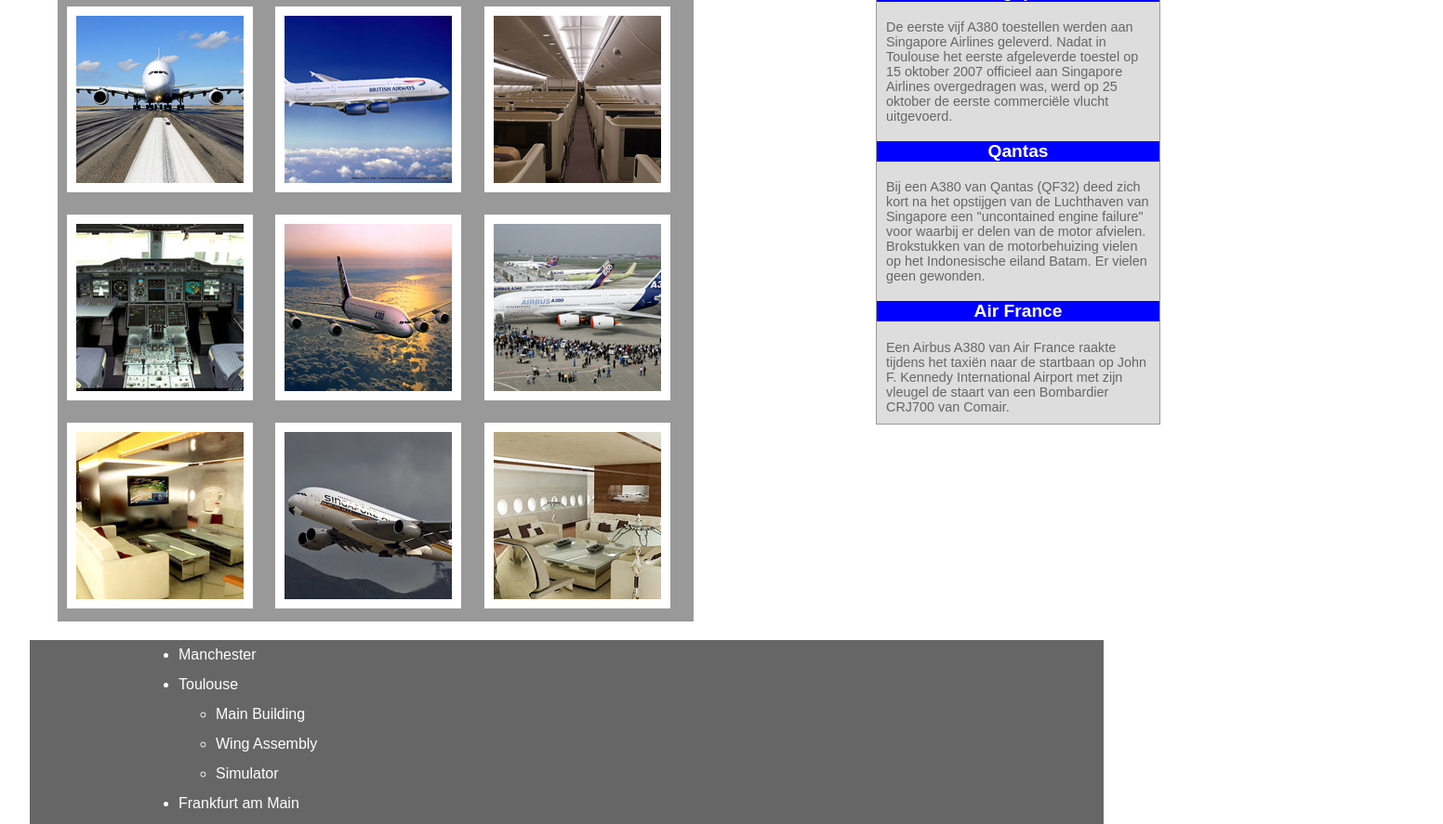
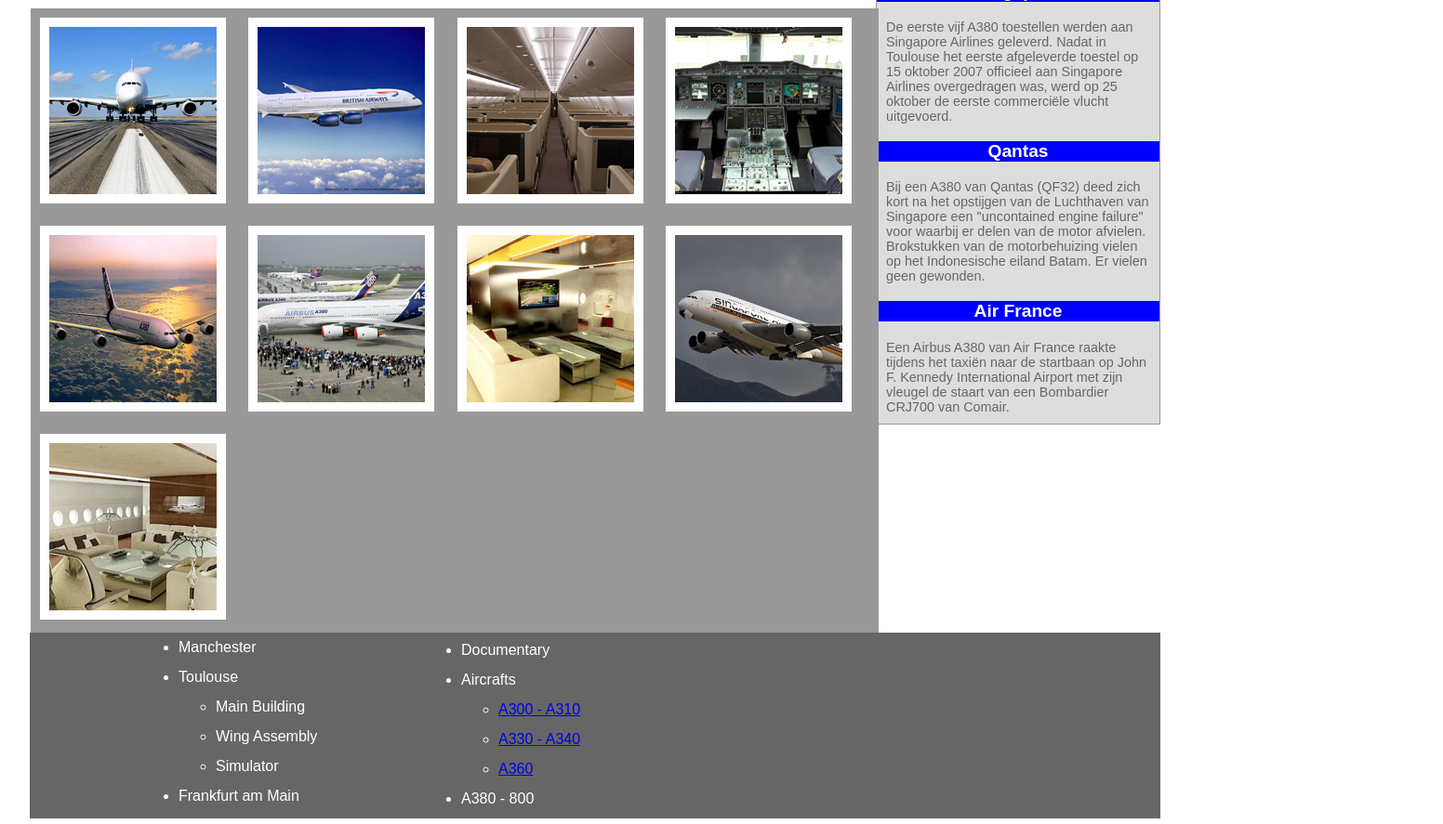
Before and after one commit to alexanderbultynck/webdevelopment, a plain HTML site: page labo9/opdracht_airbus.html in a window 1280 px wide. Shown: the part 413-1300 px from the top of the page at 93% size, 1552 px wide, since content can reach past the window. Drawn offline with Linux system fonts and the light colour scheme.

Commit message:
update labo 9

```diff
--- a/labo9/styles/stijl2.css
+++ b/labo9/styles/stijl2.css
@@ -76,21 +76,25 @@
     border: 10px solid white;
 }
 .gallery{
-    width: 75%;
+    width: 100%;
     background-color: #999999;
-    margin: 20px;
+    position: relative;
+    right: 1%;
+    top: 16px;
 }
 .bottom{
     background-color: #666666;
     color: white;
     line-height: 2em;
-    width: 95%;
+    height: 200px;
 }
 .block, .block2{
     margin-left: 120px;
 }
 .block2{
-    text-align: center;
+    position: relative;
+    left: 25%;
+    bottom: 205px;
 }
 footer{
     text-align: center;
```
